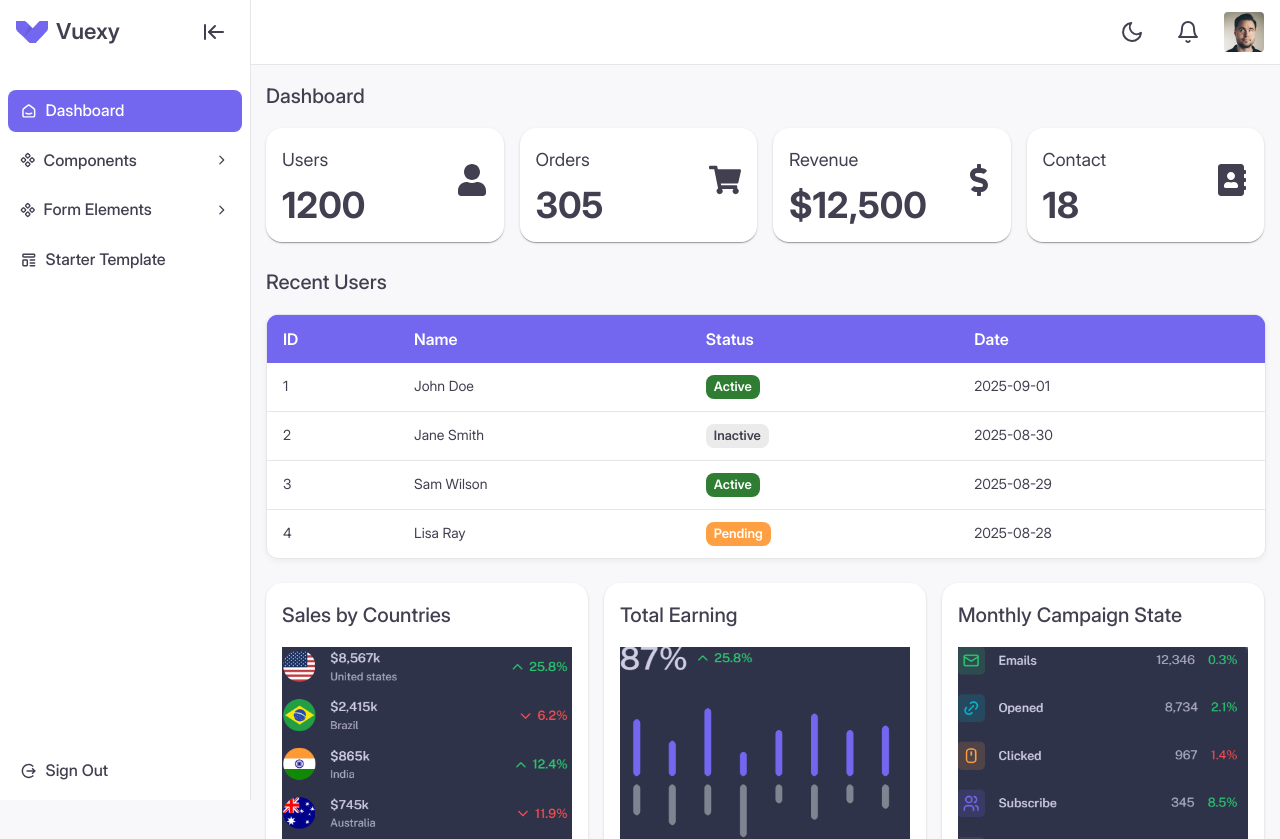
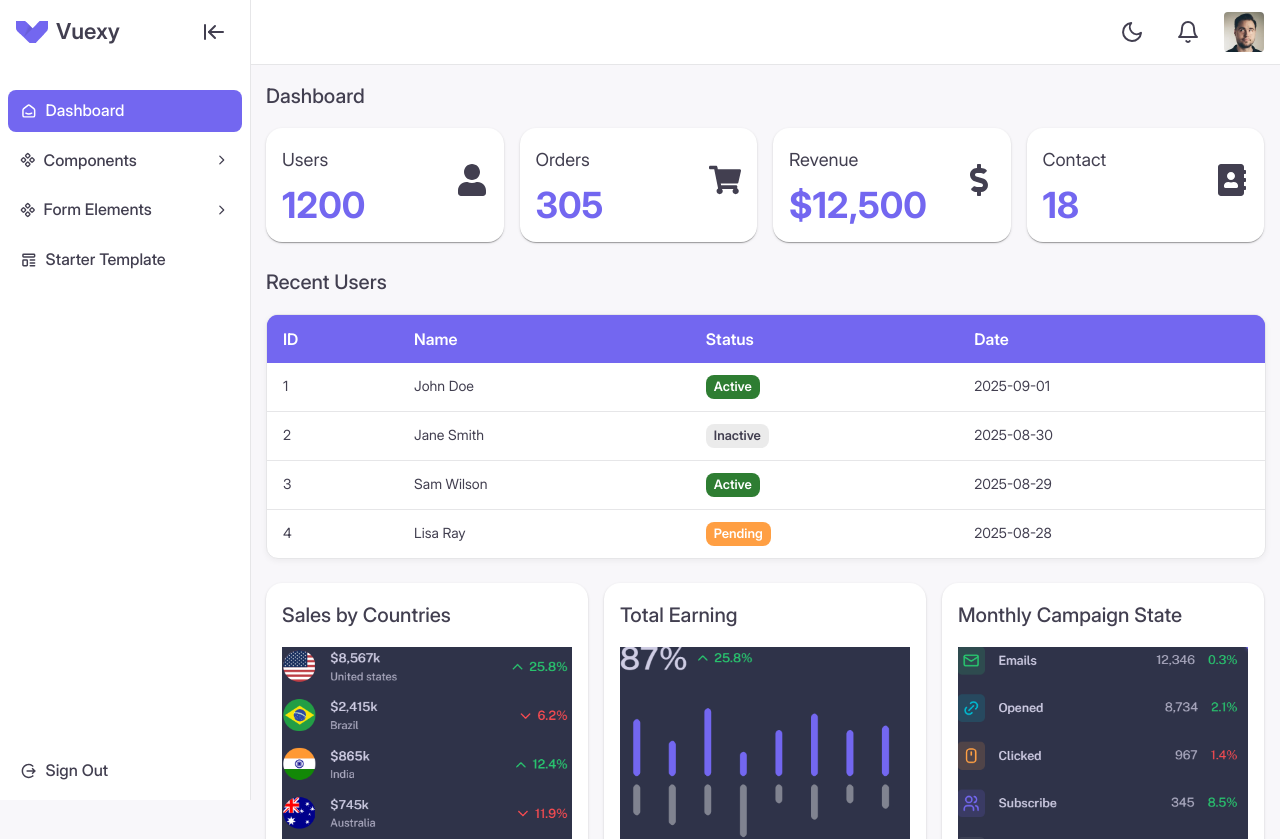
Before and after one commit to arung2810/admin-boiler-plate, a React (Create React App) app: page /dashboard in a window 1280 px wide. Shown: the top 839 px of the page. Built offline with nearby package versions, Linux system fonts and the light colour scheme.

Commit message:
Highlight the text

```diff
--- a/src/pages/Dashboard/index.js
+++ b/src/pages/Dashboard/index.js
@@ -58,7 +58,7 @@ function Dashboard() {
                   <Typography variant="subtitle1" mb={1}>
                     {item.label}
                   </Typography>
-                  <Typography variant="h3" className="fw-700">
+                  <Typography variant="h3" className="fw-700 text-primary">
                     {item.count}
                   </Typography>
                 </Stack>
```
